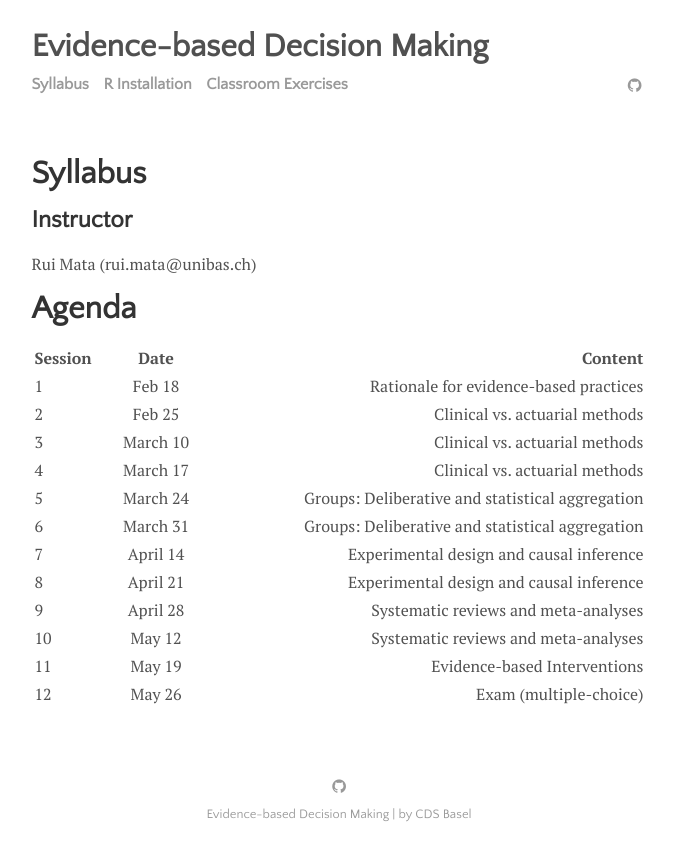
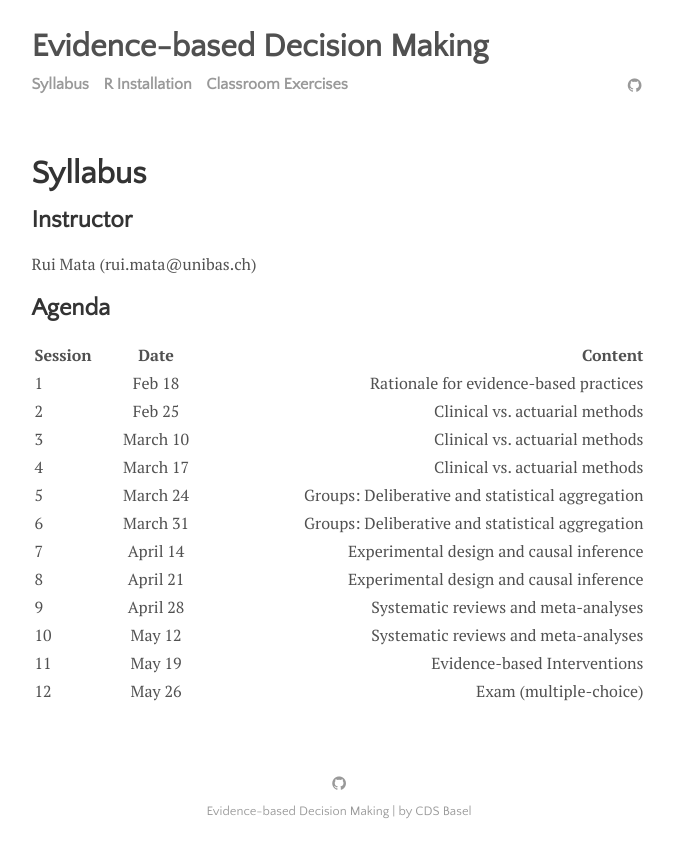
Before and after one commit to matarui/evidencebaseddm, a Jekyll site: the page built from menu/syllabus.md, in a window 1280 px wide. Shown: the top 861 px of the page, without its empty margins (301-976 px from the left). Built offline with Jekyll 4.4.1, drawn with Linux system fonts in a browser that asks for light colours.

```diff
--- a/menu/syllabus.md
+++ b/menu/syllabus.md
@@ -6,7 +6,7 @@ title: Syllabus
 ## Instructor
 Rui Mata (rui.mata@unibas.ch)
 
-# Agenda
+## Agenda
 
 | Session        | Date           | Content  |
 | ----- |:-------------:| -----:|
```
